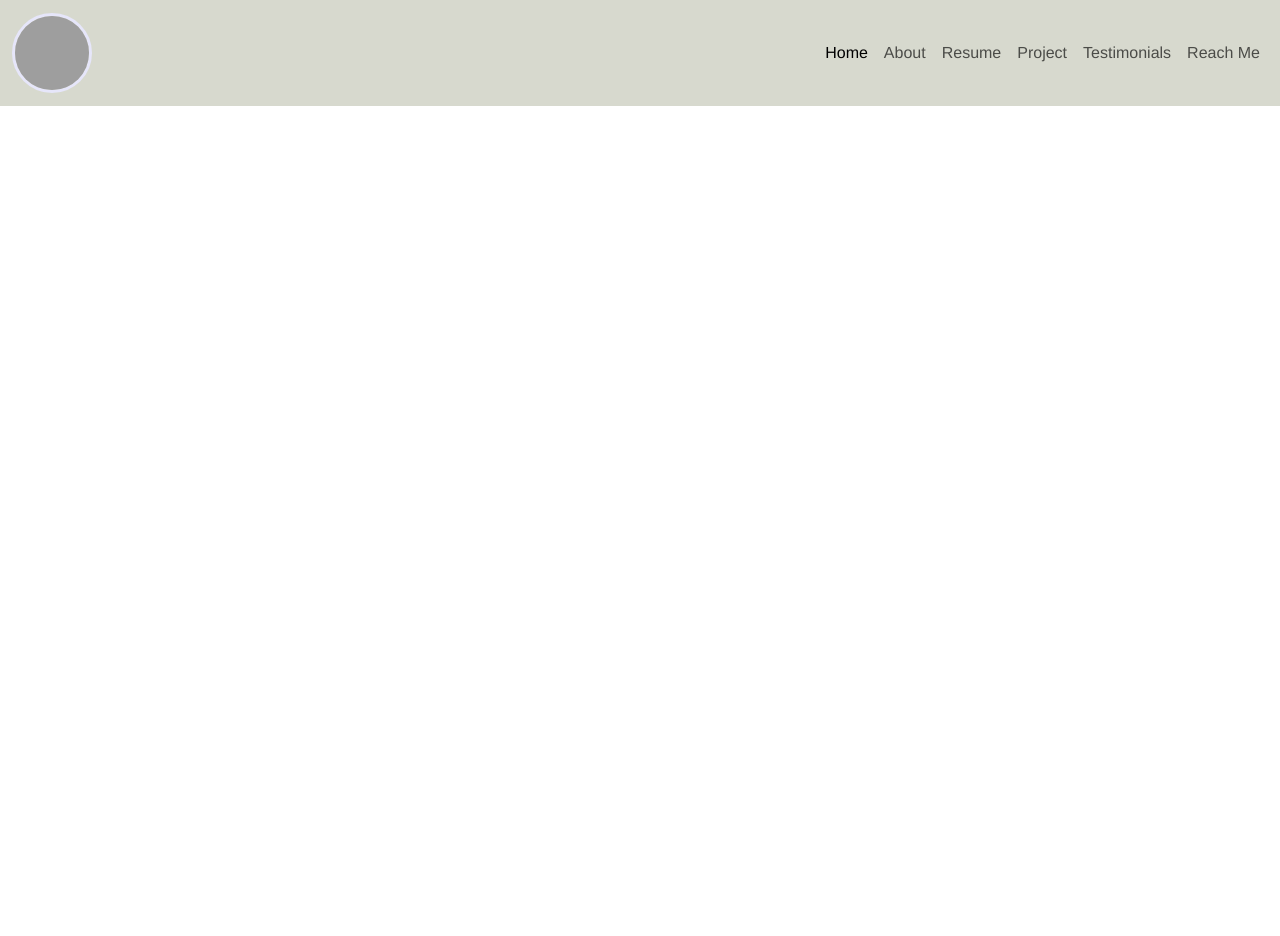
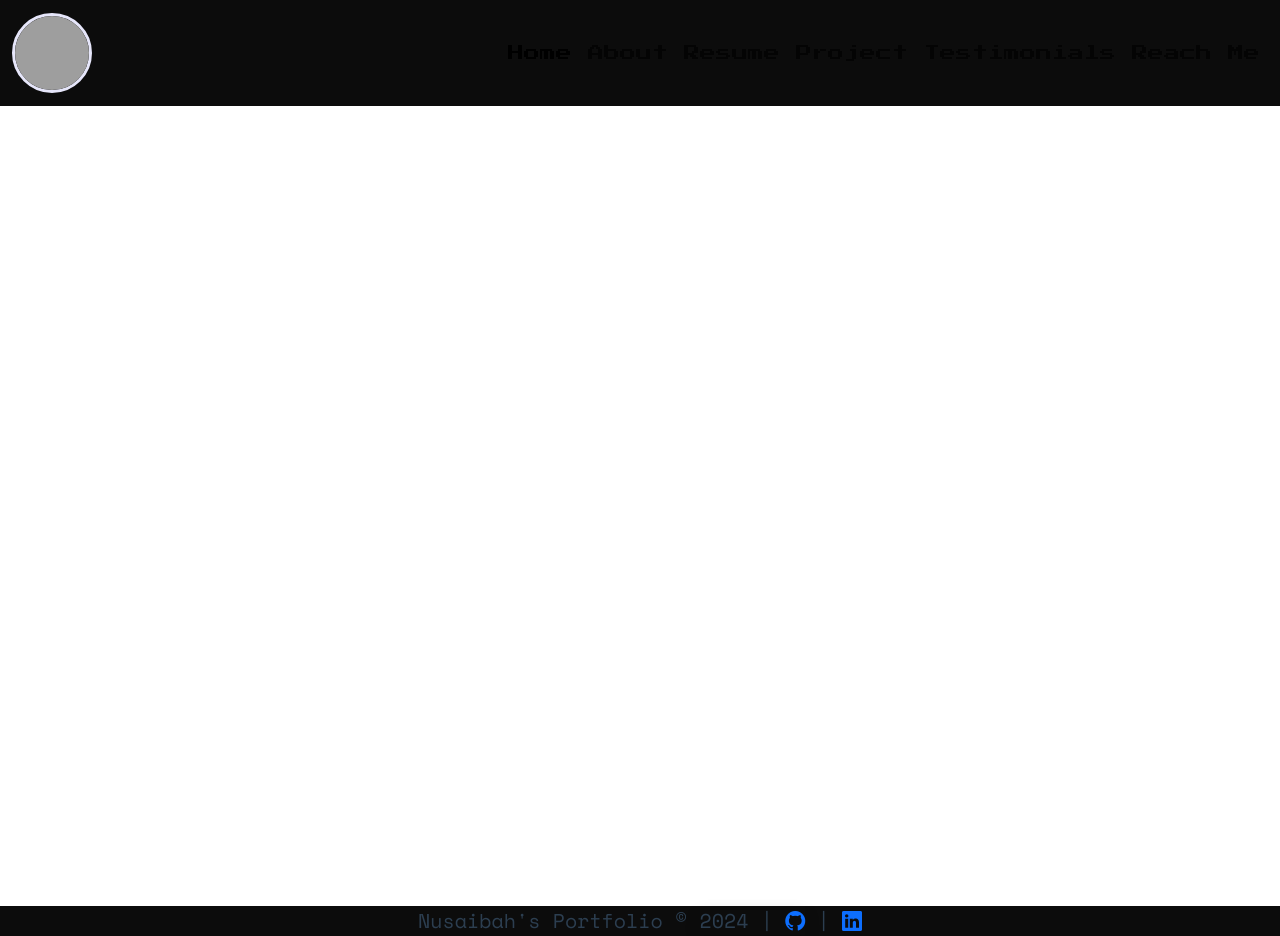
Before and after one commit to Nusaibah01/nusaibahPortfolio, a Vue app: page / in a window 1280 px wide. Before the commit the page ends 906 px from the top, so only its background shows below. Built offline with nearby package versions, Linux system fonts and the light colour scheme; grey boxes are pictures that could not be loaded.

Commit message:
footer+Footerlinks

```diff
--- a/src/App.vue
+++ b/src/App.vue
@@ -4,16 +4,16 @@
   <main class="container-fluid">
     <router-view/>
   </main>
-  <!-- <Footer /> -->
+  <Footer />
   </div>
   </template>
   <script>
   import NavBar from '@/components/NavBar.vue'
-  // import Footer from '@/components/Footer.vue'
+  import Footer from '@/components/Footer.vue'
   export default {
     components:{
       NavBar,
-      // Footer
+      Footer
     }
   }
   </script>
--- a/src/assets/css/stylesheet.css
+++ b/src/assets/css/stylesheet.css
@@ -1,8 +1,10 @@
 /* Bootstrap Icon */
 @import url("https://cdn.jsdelivr.net/npm/bootstrap-icons@1.11.3/font/bootstrap-icons.min.css");
 /* Google Fonts */
-
+/* Space Mono */
 @import url('https://fonts.googleapis.com/css2?family=Space+Mono:ital,wght@0,400;0,700;1,400;1,700&display=swap');
+/* Press Start */
+@import url('https://fonts.googleapis.com/css2?family=Press+Start+2P&display=swap');
 
 /* app */
 #app {
@@ -14,17 +16,17 @@
 }
 
 nav {
-  background-color: #D7D9CE;
+  background-color: #0C0C0C;
   padding: 30px;
 }
 
 nav a {
   font-weight: bold;
-  color: #2c3e50;
+  color: plum
 
 }
 .nav-link{
-    color: #040404 ;
+      font-family: "Press Start 2P", system-ui;
 }
 
 nav a.router-link-exact-active {
@@ -72,6 +74,16 @@ img[alt='aboutimg'] {
 section {
   scroll-margin-block: 5rem;
 }
+
+/* Footer */
+footer{
+    background-color: #0C0C0C;
+    font-family: "Space Mono", monospace; ;
+
+}
+/* Links */
+
+
 /* media Query */
 @media screen and (width < 800px) {
   #landing .row {
--- /dev/null
+++ b/src/components/Footer.vue
@@ -0,0 +1,28 @@
+<template>
+    <footer class="container-fluid">
+        <div class="row">
+            <footer class="lead">Nusaibah's Portfolio &copy; <span class="shadow">{{ cYear }} |
+                <a href="https://github.com/Nusaibah01" target="_blank"> <i class="bi bi-github"></i></a></span> | <a href="https://www.linkedin.com/in/nusaibah-abderemane-charif-351127308/" target="_blank"><i class="bi bi-linkedin"></i></a>
+            </footer>
+        </div>
+    </footer>
+</template>
+
+<script>
+
+
+export default {
+name: 'FooterComp',
+data() {
+    return{
+        cYear: new Date().getUTCFullYear()
+    }
+},
+
+}
+</script>
+
+<style scoped>
+
+
+</style>
--- a/src/components/NavBar.vue
+++ b/src/components/NavBar.vue
@@ -1,5 +1,5 @@
 <template>
-  <nav class="navbar navbar-expand-lg ">
+  <nav class="navbar navbar-expand-lg sticky-top">
     <div class="container-fluid">
       <router-link class="navbar-brand" to="/">
         <!-- Logo -->
```
